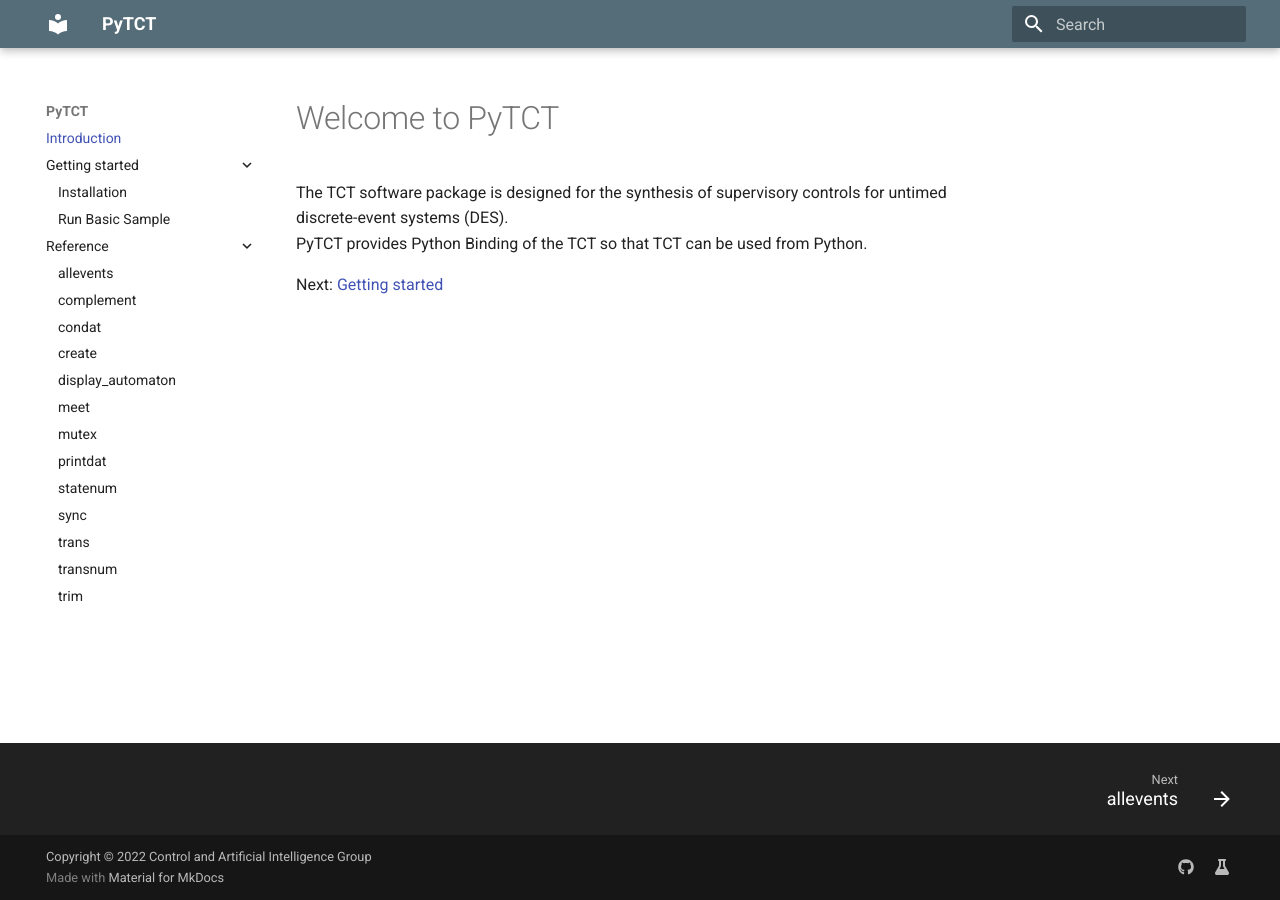
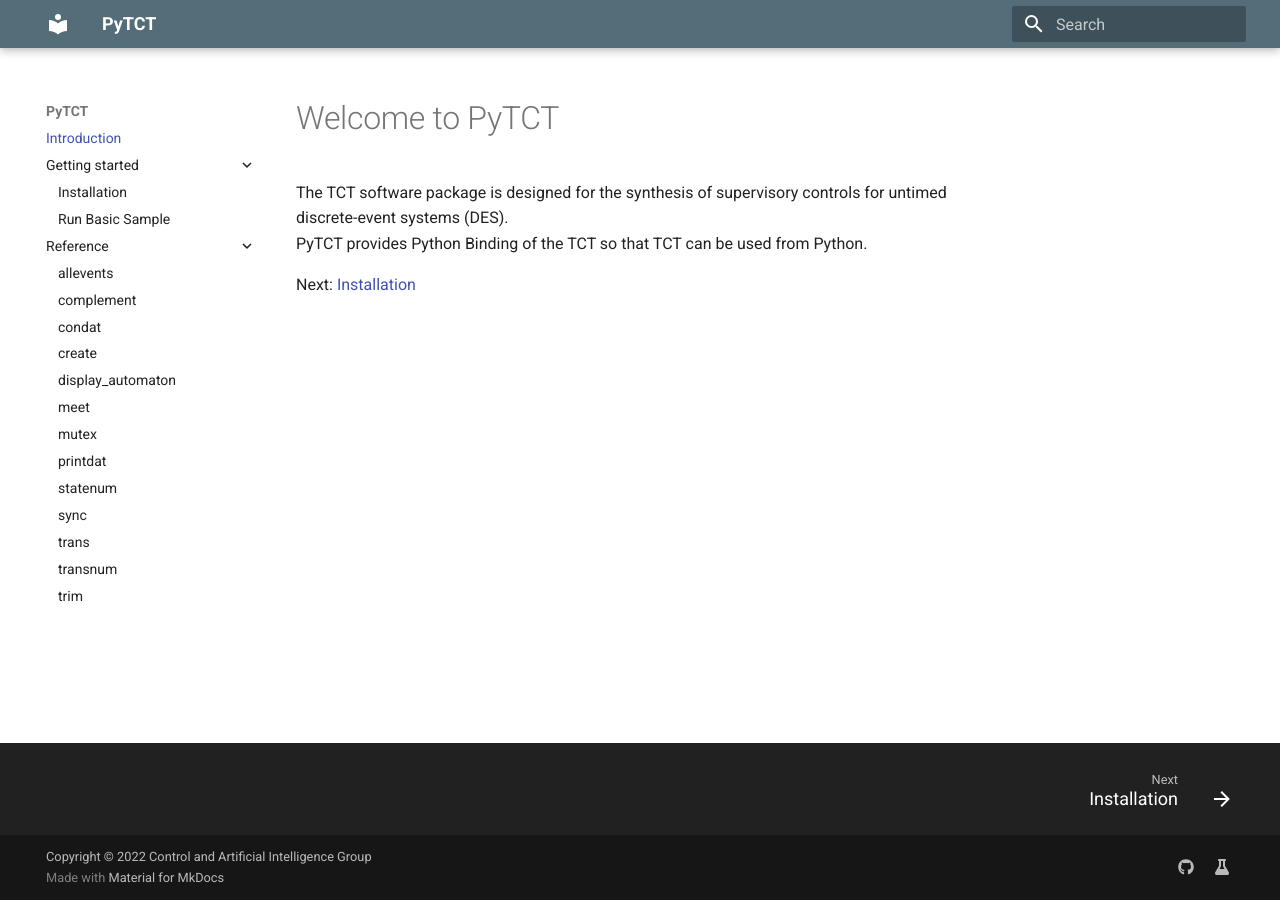
Before and after one commit to OMUCAI/PyTCT-docs, an MkDocs documentation site: the page built from docs/index.md, in a window 1280 px wide. Built offline with MkDocs 1.6.1 and Material for MkDocs 9.7.7, drawn with Linux system fonts in a browser that asks for light colours; part of the change alters nothing that is shown.

Commit message:
Update documentation links to reflect new directory structure

```diff
--- a/docs/index.md
+++ b/docs/index.md
@@ -3,4 +3,4 @@ The TCT software package is designed for the synthesis of supervisory controls f
 PyTCT provides Python Binding of the TCT so that TCT can be used from Python.
 
 
-Next: [Getting started](./basic_sample.md)
+Next: [Installation](./getting_started/installation.md)
--- a/mkdocs.yml
+++ b/mkdocs.yml
@@ -50,8 +50,8 @@ markdown_extensions:
 nav:
   - Introduction: index.md
   - Getting started:
-    - Installation: installation.md
-    - Run Basic Sample: basic_sample.md
+    - Installation: getting_started/installation.md
+    - Run Basic Sample: getting_started/basic_sample.md
   - Reference:
     - allevents: reference/allevents.md
     #- AutomatonDisplay: reference/automaton_display.md
```
